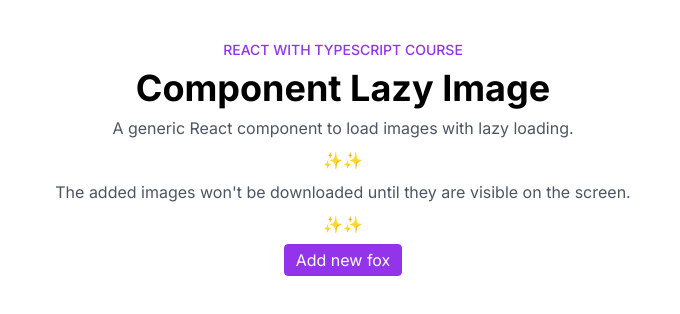
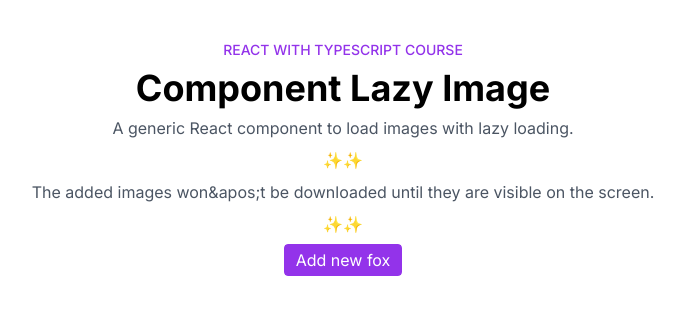
Before and after one commit to esparev/react-typescript, a Next.js app: page / in a window 1280 px wide. Shown: the top 314 px of the page, without its empty margins (297-977 px from the left). Built offline with nearby package versions, Linux system fonts and the light colour scheme.

Commit message:
lint: 🚨 fix linter issues

```diff
--- a/pages/index.tsx
+++ b/pages/index.tsx
@@ -38,7 +38,7 @@ const Home: NextPage = () => {
         <h1 className='text-4xl font-bold'>Component Lazy Image</h1>
         <p className='text-gray-600'>A generic React component to load images with lazy loading.</p>
         <p>✨✨</p>
-        <p className='text-gray-600'>The added images won't be downloaded until they are visible on the screen.</p>
+        <p className='text-gray-600'>The added images won{`&apos;`}t be downloaded until they are visible on the screen.</p>
         <p>✨✨</p>
         <button
           className='px-3 py-1 rounded bg-purple-600 text-white outline focus:outline-2 focus:outline-offset-2 focus:outline-purple-600'
```
